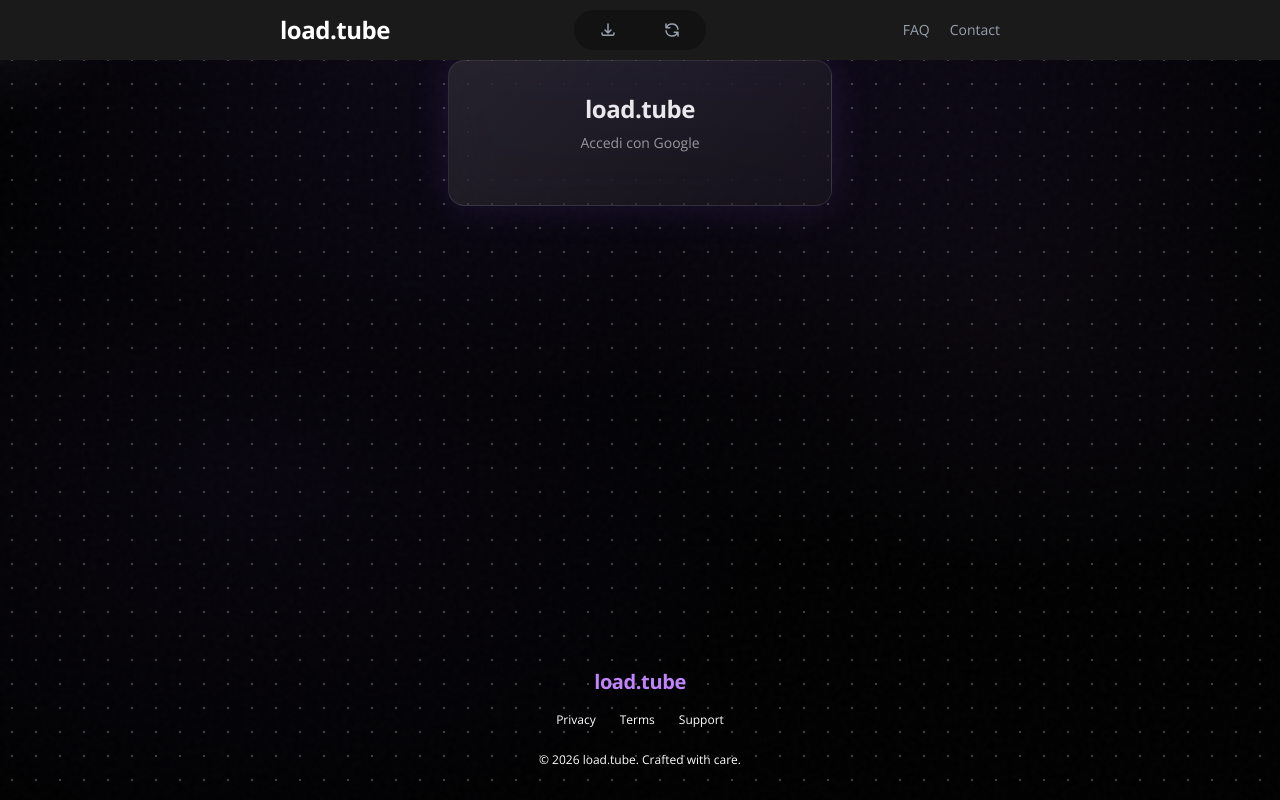
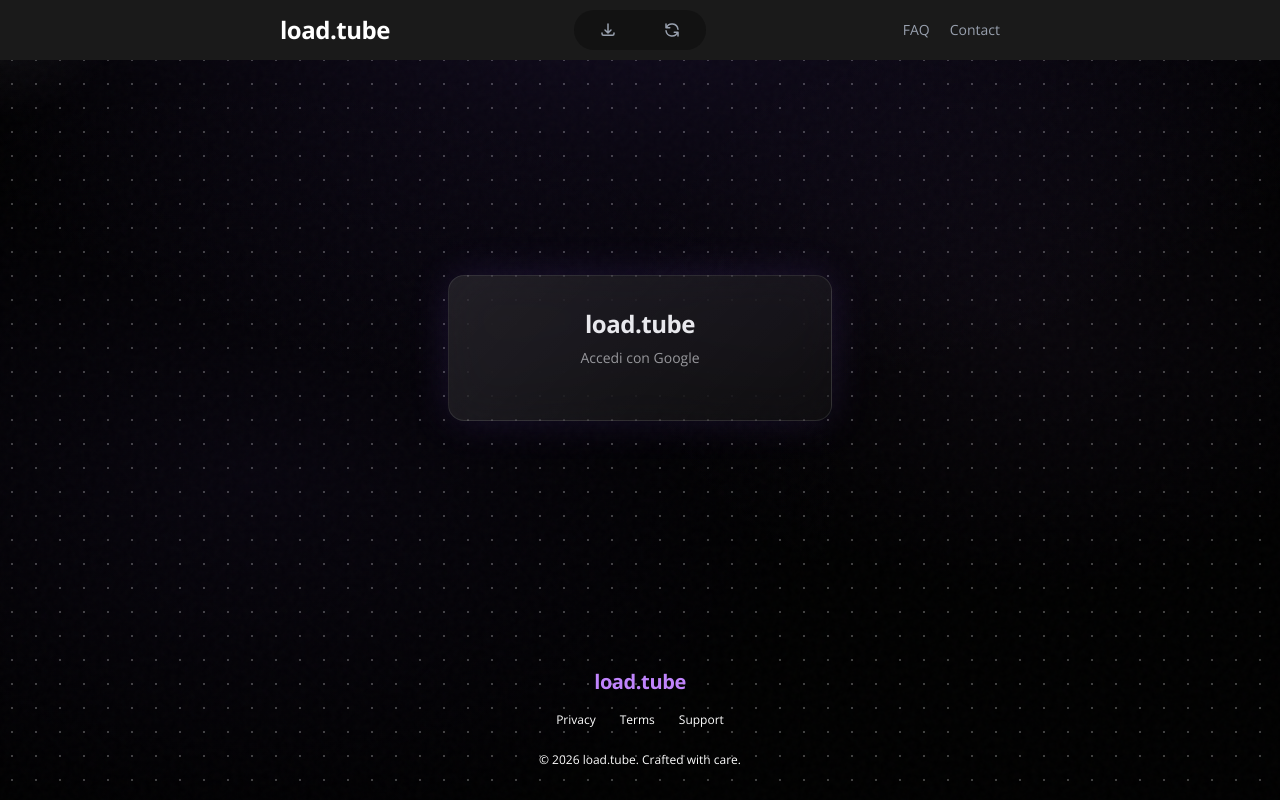
Before and after one commit to lolloinonng/load-tube, a Next.js app in the folder frontend/: page /login in a window 1280 px wide. Built offline with nearby package versions, Linux system fonts and the light colour scheme.

Commit message:
Fix login vertical centering

```diff
--- a/frontend/src/app/layout.tsx
+++ b/frontend/src/app/layout.tsx
@@ -34,7 +34,7 @@
         <AuthProvider>
           <CursorGlow />
           <Header />
-          <main className="flex-1 relative z-2">
+          <main className="flex-1 flex flex-col relative z-2">
             <AuthGate>{children}</AuthGate>
           </main>
           <Footer />
```
Also changed, not shown: 1 other file (tests, documents, lock files or other folders).
